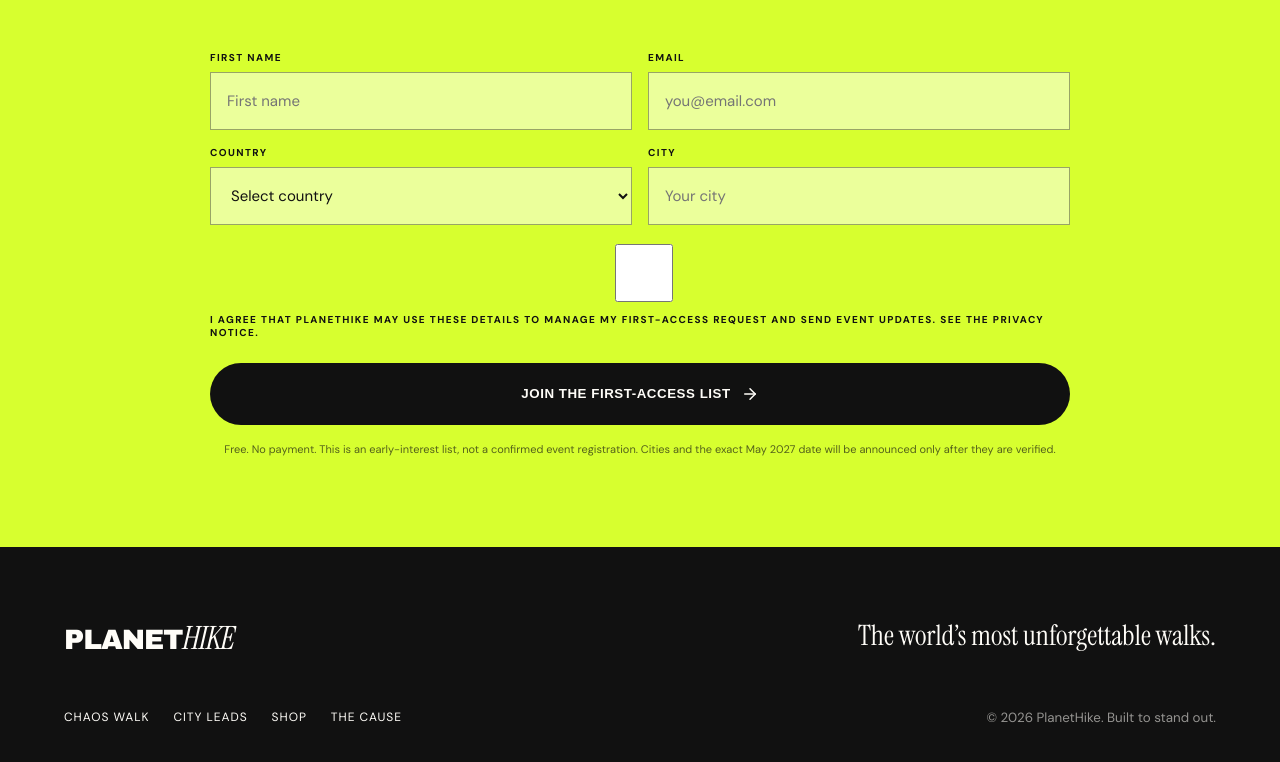
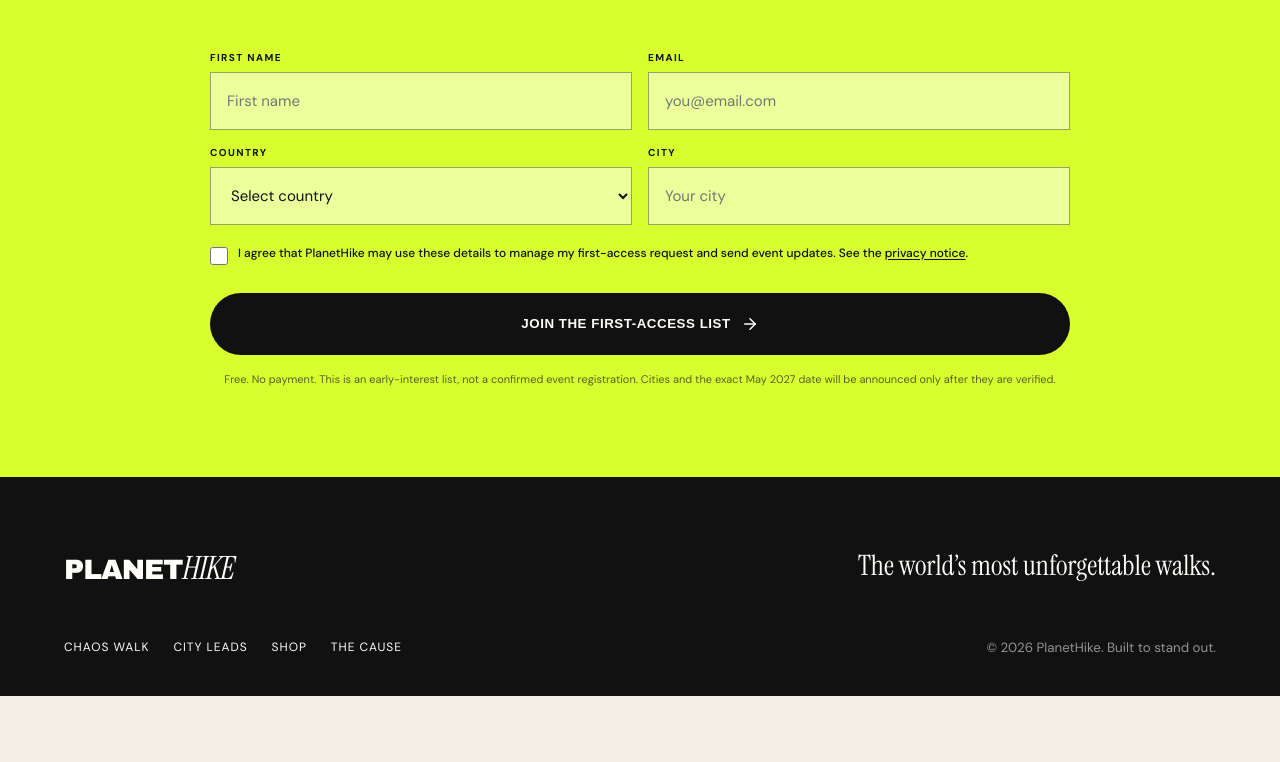
Before and after one commit to unikmo/planethike, a Next.js app: page / in a window 1280 px wide. Shown: the part 10485-11247 px from the top of the page. After the commit the page ends 11181 px from the top, so only its background shows below. Built offline with nearby package versions, Linux system fonts and the light colour scheme.

Commit message:
Support consent and qualification fields

```diff
--- a/app/PreregisterForm.module.css
+++ b/app/PreregisterForm.module.css
@@ -26,7 +26,8 @@
 }
 
 .form input,
-.form select {
+.form select,
+.form textarea {
   width: 100%;
   min-height: 58px;
   border: 1px solid rgba(17,17,17,.38);
@@ -40,8 +41,16 @@
   transition: border-color .18s ease, background .18s ease;
 }
 
+.form textarea {
+  min-height: 132px;
+  padding: 14px 16px;
+  resize: vertical;
+  line-height: 1.45;
+}
+
 .form input:focus,
-.form select:focus {
+.form select:focus,
+.form textarea:focus {
   border-color: #111;
   background: rgba(255,255,255,.8);
 }
@@ -61,6 +70,35 @@
   line-height: 1.35;
   display: flex;
   align-items: center;
+}
+
+.consent {
+  grid-template-columns: auto 1fr !important;
+  align-items: start;
+  gap: 10px !important;
+  padding: 4px 0;
+}
+
+.consent input {
+  width: 18px;
+  min-height: 18px;
+  height: 18px;
+  margin: 2px 0 0;
+  padding: 0;
+  accent-color: #111;
+}
+
+.consent > span {
+  text-transform: none !important;
+  letter-spacing: 0 !important;
+  font-size: 12px !important;
+  line-height: 1.45;
+  font-weight: 500 !important;
+}
+
+.consent a {
+  text-decoration: underline;
+  text-underline-offset: 2px;
 }
 
 .submit {
```
